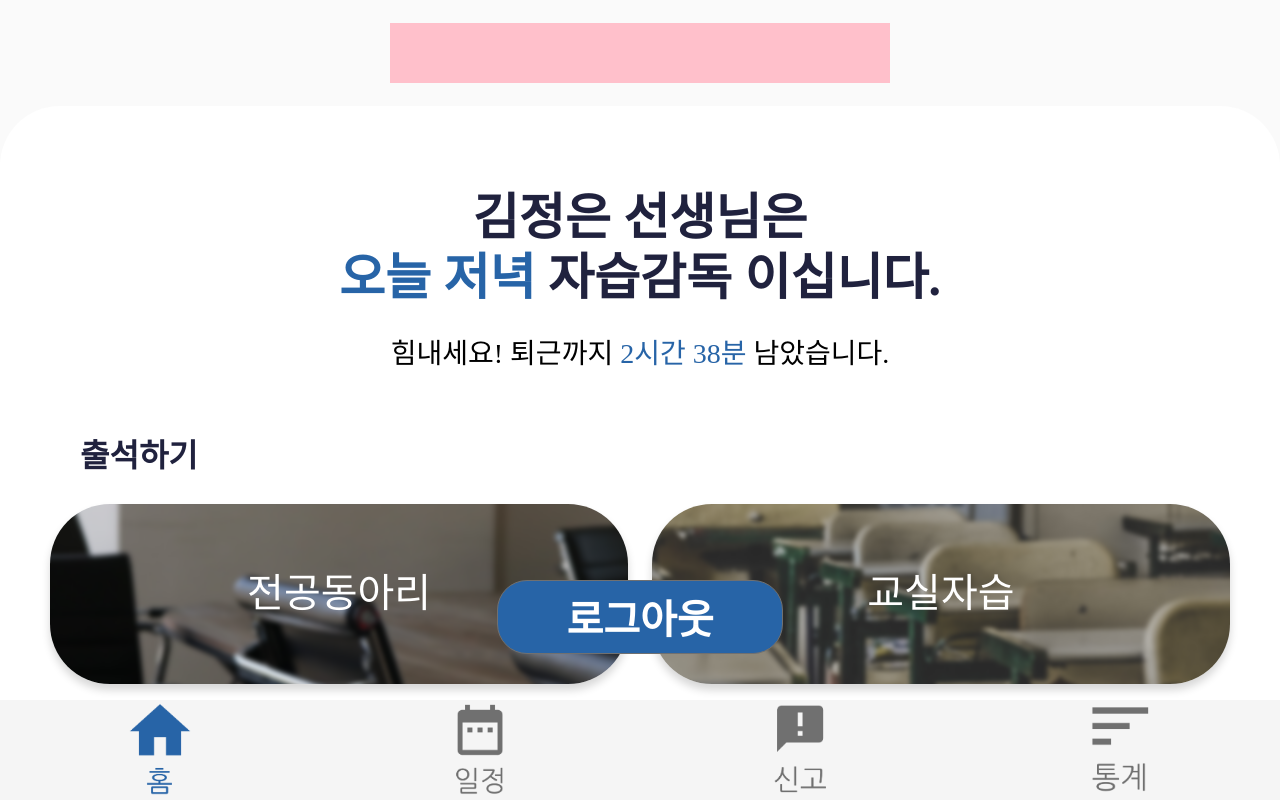
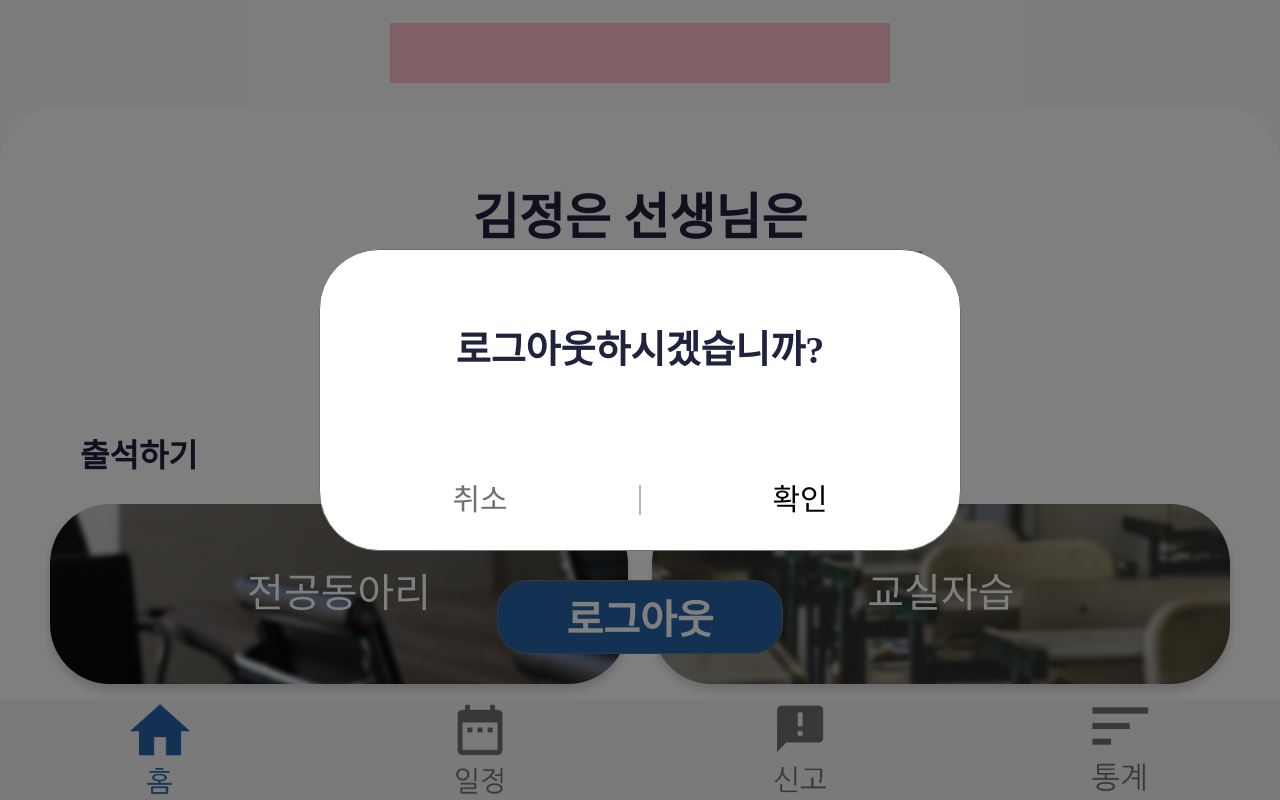
Before and after one commit to DSM-PICK/pick-client, a React app: page /main in a window 1280 px wide. Both pictures are taken after a click on the button "로그아웃". Shown: the top 800 px of the page. Built offline with nearby package versions, Linux system fonts and the light colour scheme.

Commit message:
[ADD] <Modal.js> Modal 기능 구현

```diff
--- a/src/component/Main/Main.js
+++ b/src/component/Main/Main.js
@@ -1,4 +1,4 @@
-import React from 'react';
+import React, { useState } from 'react';
 import * as G from '../../GlobalStyle';
 import * as S from './styles';
 import Header from '../Header/Header';
@@ -6,9 +6,16 @@ import Body from '../Body/Body';
 import Footer from '../Footer/Footer';
 import AttendanceBody from '../Attendance/body/AttendanceBody';
 import { MAIN_ANCHOR_ITEMS } from '../Attendance/Constant';
+import Modal from './Modal/Modal';
 
 const Main = () => {
 	const anchorItems = MAIN_ANCHOR_ITEMS;
+
+	const [onModal, setOnModal] = useState(false);
+
+	const onModalClick = () => {
+		setOnModal(!onModal);
+	};
 
 	return (
 		<G.GlobalContainer>
@@ -39,8 +46,11 @@ const Main = () => {
 					<S.MainBodyBoxSection></S.MainBodyBoxSection>
 				</S.MainBodyBox>
 				<S.MainBodyLogoutLayout>
-					<S.MainBodyLogoutButton>로그아웃</S.MainBodyLogoutButton>
+					<S.MainBodyLogoutButton onClick={onModalClick}>
+						로그아웃
+					</S.MainBodyLogoutButton>
 				</S.MainBodyLogoutLayout>
+				{onModal && <Modal onModalClick={onModalClick} />}
 			</Body>
 			<Footer />
 		</G.GlobalContainer>
--- /dev/null
+++ b/src/component/Main/Modal/Modal.js
@@ -0,0 +1,27 @@
+import React from 'react';
+import * as S from './styles';
+import { Link } from 'react-router-dom';
+
+const Modal = (props) => {
+	const { onModalClick } = props;
+
+	const onNoModalClick = (event) => {
+		event.stopPropagation();
+	};
+
+	return (
+		<S.Container onClick={onModalClick}>
+			<S.Modal onClick={(event) => onNoModalClick(event)}>
+				<S.ModalText>로그아웃하시겠습니까?</S.ModalText>
+				<S.ModalBtnWrap>
+					<S.ModalCancle onClick={onModalClick}>취소</S.ModalCancle>
+					<S.ModalOkay onClick={onModalClick} as={Link} to="/main">
+						확인
+					</S.ModalOkay>
+				</S.ModalBtnWrap>
+			</S.Modal>
+		</S.Container>
+	);
+};
+
+export default Modal;
--- /dev/null
+++ b/src/component/Main/Modal/styles.js
@@ -0,0 +1,72 @@
+import styled from 'styled-components';
+
+export const Container = styled.div`
+	position: absolute;
+	display: flex;
+	width: 100%;
+	height: 100%;
+	top: 0;
+	left: 0;
+	background: rgba(0, 0, 0, 0.5);
+	align-items: center;
+	justify-content: center;
+	z-index: 3;
+`;
+
+export const Modal = styled.div`
+	/* position: relative; */
+	display: flex;
+	width: 640px;
+	height: 300px;
+	background: white;
+	border: 1px solid #707070;
+	border-radius: 60px;
+	flex-direction: column;
+	/* z-index: 4; */
+`;
+
+export const ModalText = styled.div`
+	display: flex;
+	width: 100%;
+	height: 200px;
+	align-items: center;
+	justify-content: center;
+	font-size: 38px;
+	font-weight: bold;
+	color: #20223e;
+	box-sizing: border-box;
+`;
+
+export const ModalBtnWrap = styled.div`
+	display: flex;
+	width: 100%;
+	height: 100px;
+	box-sizing: border-box;
+	align-items: center;
+	justify-content: center;
+`;
+
+export const ModalOkay = styled.div`
+	display: flex;
+	width: 100%;
+	color: black;
+	font-size: 30px;
+	text-decoration: none;
+	align-items: center;
+	justify-content: center;
+`;
+
+export const ModalCancle = styled(ModalOkay)`
+	color: #707070;
+
+	&::after {
+		content: '';
+		position: absolute;
+		width: 1px;
+		height: 30px;
+		background: #707070;
+		border: none;
+		left: 50%;
+		transform: translateX(-50%);
+	}
+`;
```
